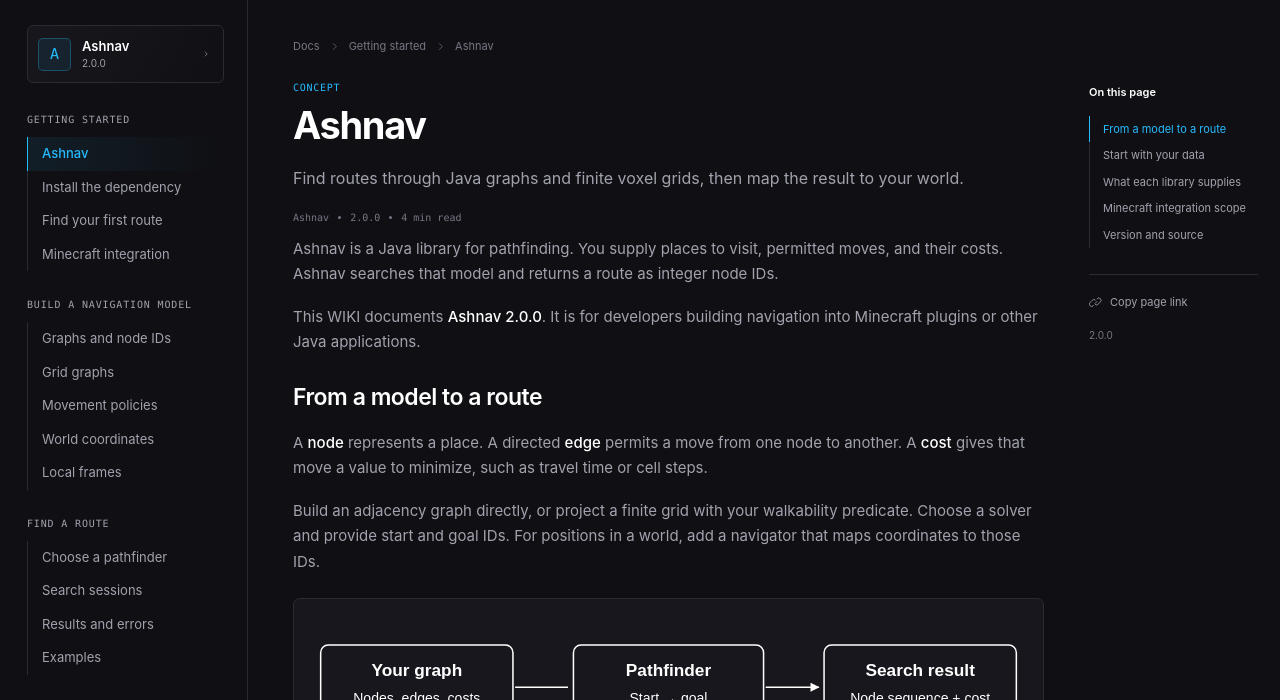
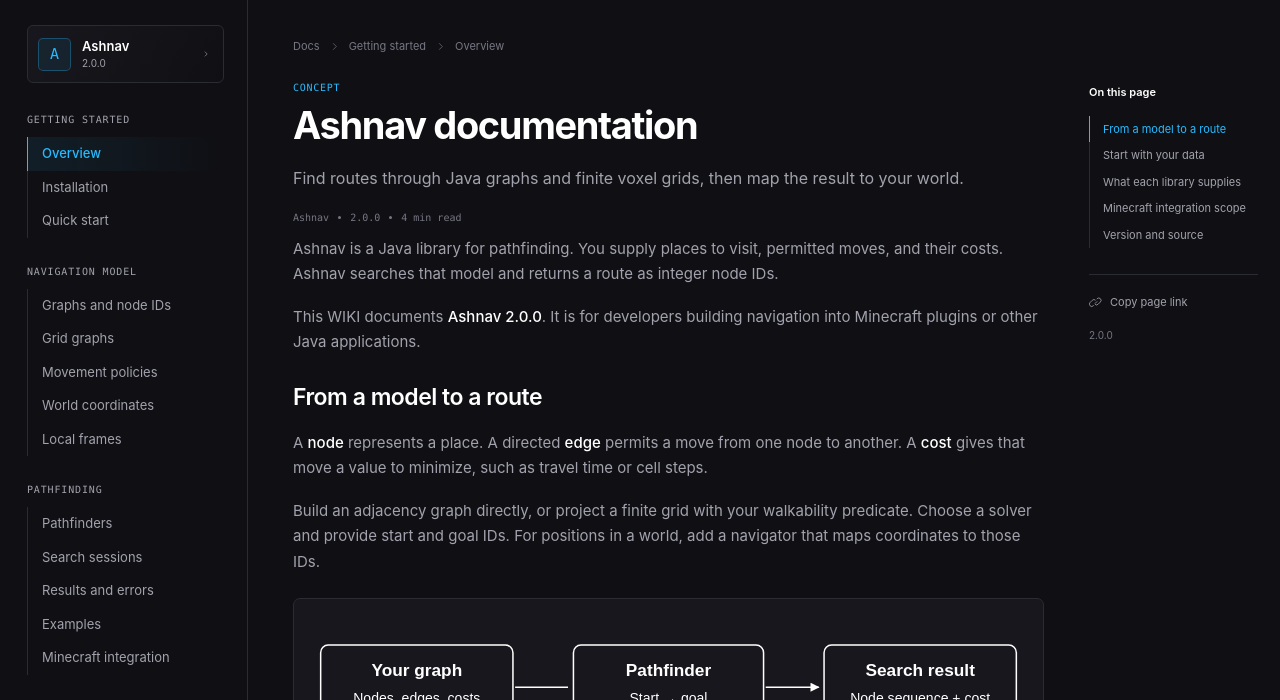
Before and after one commit to Miciasty/Ashnav, a website: page wiki/index.html in a window 1280 px wide. Shown: the part 70-770 px from the top of the page. Drawn offline with nearby package versions, Linux system fonts and the light colour scheme.

Commit message:
fix: align Ashnav wiki navigation and callouts with sibling wikis

```diff
--- a/wiki/assets/app.js
+++ b/wiki/assets/app.js
@@ -219,7 +219,7 @@
       });
       all('.header-nav a').forEach(link => {
         const isExample = ['examples', 'quick-start'].includes(id);
-        const isReference = ['api-reference', 'limits', 'results', 'glossary', 'releases', 'troubleshooting'].includes(id);
+        const isReference = pageMap.get(id).category === 'Reference';
         const active = link.dataset.top === (isExample ? 'examples' : isReference ? 'reference' : 'docs');
         if (active) link.setAttribute('aria-current', 'page'); else link.removeAttribute('aria-current');
       });
--- a/wiki/content/guides.js
+++ b/wiki/content/guides.js
@@ -175,7 +175,7 @@
 
   window.WIKI_PAGES.push(
     {
-      id: 'overview', category: 'Getting started', title: 'Ashnav', kind: 'concept', readingTime: 4,
+      id: 'overview', category: 'Getting started', title: 'Ashnav documentation', navTitle: 'Overview', kind: 'concept', readingTime: 4,
       description: 'Find routes through Java graphs and finite voxel grids, then map the result to your world.',
       intro: `<p>Ashnav is a Java library for pathfinding. You supply places to visit, permitted moves, and their costs. Ashnav searches that model and returns a route as integer node IDs.</p><p>This WIKI documents <strong>Ashnav 2.0.0</strong>. It is for developers building navigation into Minecraft plugins or other Java applications.</p>`,
       sections: [
@@ -197,7 +197,7 @@
       ]
     },
     {
-      id: 'installation', category: 'Getting started', title: 'Install the dependency', kind: 'guide', readingTime: 5,
+      id: 'installation', category: 'Getting started', title: 'Install the dependency', navTitle: 'Installation', kind: 'guide', readingTime: 5,
       description: 'Add Ashnav 2.0.0 to a Java project and check the resolved dependency versions.',
       intro: `<p>Use JDK 21 or newer. Ashnav is available from Maven Central as <code>dev.nasaka.blackframe:ashnav:2.0.0</code>. You do not need a custom Maven repository or a local build of Ashcore.</p>`,
       sections: [
@@ -260,7 +260,7 @@
       ]
     },
     {
-      id: 'quick-start', category: 'Getting started', title: 'Find your first route', kind: 'guide', readingTime: 6,
+      id: 'quick-start', category: 'Getting started', title: 'Find your first route', navTitle: 'Quick start', kind: 'guide', readingTime: 6,
       description: 'Create a three-cell corridor and find a path between two world positions.',
       intro: `<p>This example runs in a plain Java project with the <a href="#/installation">Ashnav dependency</a>. It needs no Minecraft server. The grid is 3 × 1 × 1 cells, and every cell is accepted by the predicate.</p>`,
       sections: [
@@ -283,7 +283,7 @@
       ]
     },
     {
-      id: 'examples', category: 'Guides', title: 'Examples', kind: 'guide', readingTime: 9,
+      id: 'examples', category: 'Pathfinding', title: 'Examples', kind: 'guide', readingTime: 9,
       description: 'Run complete Java examples for weighted routes, movement policies, coordinate frames, and stepped search.',
       intro: `<p>Each class below compiles in the consumer project from <a href="#/installation">Installation</a>. Save it under <code>src/main/java</code>. Use the <a href="#/quick-start">quick start commands</a> and replace the main class name with the example’s name.</p>`,
       sections: [
@@ -293,7 +293,7 @@
       ]
     },
     {
-      id: 'minecraft-integration', category: 'Guides', title: 'Minecraft integration', kind: 'guide', readingTime: 7,
+      id: 'minecraft-integration', category: 'Pathfinding', title: 'Minecraft integration', kind: 'guide', readingTime: 7,
       description: 'Embed Ashnav in your plugin and define the world, movement, and scheduling behavior around its search API.',
       intro: `<p>Ashnav 2.0.0 provides a Java search library. It contains no Bukkit or Paper adapter and declares no Minecraft server compatibility range. The examples here explain integration responsibilities; they do not represent a tested live-server plugin.</p>`,
       sections: [
--- a/wiki/content/helpers.js
+++ b/wiki/content/helpers.js
@@ -5,7 +5,7 @@
   return {
     code: (source, language = 'java', filename = 'Example.java') => `<div class="code-block my-[21px] overflow-hidden rounded-[7px] border border-line bg-surface print:break-inside-avoid" data-language="${escape(language)}" data-filename="${escape(filename)}"><pre><code>${escape(source.trim())}</code></pre></div>`,
     table: (headers, rows) => `<div class="doc-table my-[22px] overflow-x-auto rounded-[6px] border border-line"><table class="w-full border-collapse text-left text-[12px]"><thead><tr>${headers.map(h => `<th scope="col">${h}</th>`).join('')}</tr></thead><tbody>${rows.map(row => `<tr>${row.map(cell => `<td>${cell}</td>`).join('')}</tr>`).join('')}</tbody></table></div>`,
-    note: (title, html) => `<aside class="callout my-[22px] flex items-start gap-[13px] rounded-md border border-accent/25 bg-accent-soft px-[18px] py-[15px]"><div><strong>${title}</strong>${html}</div></aside>`,
+    note: (title, html, warning = false) => `<aside class="callout ${warning ? 'warning' : 'note'} my-6 grid grid-cols-[18px_minmax(0,1fr)] gap-x-[11px] rounded-[6px] border border-line bg-surface px-[17px] py-4 print:break-inside-avoid"><div><strong>${escape(title)}</strong>${html}</div></aside>`,
     cards: rows => `<div class="link-cards my-[22px] grid grid-cols-2 gap-[13px] max-[680px]:grid-cols-1">${rows.map(([id,title,description]) => `<a class="link-card block rounded-[6px] border border-line p-[18px] [background:linear-gradient(145deg,var(--surface),transparent)] transition-[border-color] duration-150 hover:border-accent" href="#/${escape(id)}"><span>Ashnav <b>↗</b></span><h3>${title}</h3><p>${description}</p></a>`).join('')}</div>`
   };
 })();
--- a/wiki/content/reference.js
+++ b/wiki/content/reference.js
@@ -9,7 +9,7 @@
 
   window.WIKI_PAGES.push(
     {
-      id: 'graph-model', category: 'Core concepts', title: 'Graphs and node IDs', kind: 'concept',
+      id: 'graph-model', category: 'Navigation model', title: 'Graphs and node IDs', kind: 'concept',
       description: 'Define directed connectivity, choose costs, and preserve the meaning of each integer node ID.',
       intro: '<p>A graph describes places and permitted moves. A node is a place with an integer ID. An outgoing edge permits movement from one node to another. Ashnav searches this model; your application decides what each place and move represents.</p>',
       sections: [
@@ -45,7 +45,7 @@
       ]
     },
     {
-      id: 'solvers', category: 'Core concepts', title: 'Choose a pathfinder', kind: 'concept',
+      id: 'solvers', category: 'Pathfinding', title: 'Choose a pathfinder', navTitle: 'Pathfinders', kind: 'concept',
       description: 'Compare BFS, Dijkstra, and A* by the cost they minimize and the assumptions they require.',
       intro: '<p>Choose the solver from the meaning of an edge. Use BFS for the fewest moves, Dijkstra for the lowest supplied cost, and A* when you have a proven lower bound on remaining cost.</p>',
       sections: [
@@ -85,7 +85,7 @@
       ]
     },
     {
-      id: 'sessions', category: 'Core concepts', title: 'Search sessions', kind: 'guide',
+      id: 'sessions', category: 'Pathfinding', title: 'Search sessions', kind: 'guide',
       description: 'Split a search into queue-pop budgets, observe its state, and cancel between steps.',
       intro: '<p>All three built-in pathfinders implement <code>ResumablePathfinder</code>. A session keeps one query’s state between calls. Your application decides when to advance it and when to cancel it.</p>',
       sections: [
@@ -126,7 +126,7 @@
       ]
     },
     {
-      id: 'policies', category: 'Core concepts', title: 'Movement policies', kind: 'guide',
+      id: 'policies', category: 'Navigation model', title: 'Movement policies', kind: 'guide',
       description: 'Filter directed edges and replace traversal costs while retaining the base graph’s node IDs.',
       intro: '<p><code>PolicyWeightedIntGraph</code> wraps a weighted graph with an acceptance rule and a cost rule. Use it to express restrictions and penalties that your application can calculate for each directed move.</p>',
       sections: [
@@ -160,7 +160,7 @@
       ]
     },
     {
-      id: 'results', category: 'Reference', title: 'Results and errors', kind: 'reference',
+      id: 'results', category: 'Pathfinding', title: 'Results and errors', kind: 'reference',
       description: 'Read a completed route, interpret visited nodes, and distinguish no route from invalid input.',
       intro: '<p>A completed search returns <code>PathSearchResult</code>. Its status says whether a route exists in the queried model. The route contains node IDs and a cost; it does not retain or monitor the graph.</p>',
       sections: [
@@ -208,7 +208,7 @@
       ]
     },
     {
-      id: 'api-reference', category: 'Reference', title: 'API reference', kind: 'reference',
+      id: 'api-reference', category: 'Reference', title: 'API reference', navTitle: 'API index', kind: 'reference',
       description: 'Supported public interfaces, value types, constructors, and methods in Ashnav 2.0.0.',
       intro: '<p>All public types and members under <code>nsk.nu.ashnav.api</code> and the public graph, grid, and pathfinder classes under <code>nsk.nu.ashnav.implementation</code> are supported API. Package-private helpers and private queue records are internal.</p><p>Signatures below omit public modifiers for compactness. Standard enum methods and record-generated members follow Java’s conventions. Refer to the linked concept pages for behavior and examples.</p>',
       sections: [
@@ -430,7 +430,7 @@
       ]
     },
     {
-      id: 'releases', category: 'Reference', title: 'Release and migration notes', kind: 'reference',
+      id: 'releases', category: 'Reference', title: 'Release and migration notes', navTitle: 'Migration', kind: 'reference',
       description: 'What Ashnav 2.0.0 changes, which public APIs remain, and what to check when upgrading.',
       intro: '<p>This wiki documents Ashnav <strong>2.0.0</strong>, using JDK 21 or newer. Releases follow Semantic Versioning. The changes below describe the current source and published project documentation; they are not a roadmap.</p>',
       sections: [
--- a/wiki/content/site.js
+++ b/wiki/content/site.js
@@ -6,10 +6,10 @@
   defaultPage: 'overview',
   demo: false,
   navigation: [
-    { title: 'Getting started', items: ['overview', 'installation', 'quick-start', 'minecraft-integration'] },
-    { title: 'Build a navigation model', items: ['graph-model', 'grid-graphs', 'policies', 'coordinates', 'frames'] },
-    { title: 'Find a route', items: ['solvers', 'sessions', 'results', 'examples'] },
-    { title: 'Reference', items: ['api-reference', 'limits', 'troubleshooting', 'glossary', 'releases'] }
+    { title: 'Getting started', items: ['overview', 'installation', 'quick-start'] },
+    { title: 'Navigation model', items: ['graph-model', 'grid-graphs', 'policies', 'coordinates', 'frames'] },
+    { title: 'Pathfinding', items: ['solvers', 'sessions', 'results', 'examples', 'minecraft-integration'] },
+    { title: 'Reference', items: ['api-reference', 'limits', 'glossary', 'releases', 'troubleshooting'] }
   ],
   links: {
     github: 'https://github.com/Miciasty/Ashnav',
--- a/wiki/content/spatial.js
+++ b/wiki/content/spatial.js
@@ -99,7 +99,7 @@
 
   window.WIKI_PAGES.push(
     {
-      id:'grid-graphs',category:'Build a navigation model',title:'Grid graphs',kind:'concept',
+      id:'grid-graphs',category:'Navigation model',title:'Grid graphs',kind:'concept',
       description:'Turn accepted cells into a finite graph, choose a neighborhood, and understand what the snapshot guarantees.',
       intro:'<p>A grid stores values at integer coordinates. <code>GridWalkabilityGraph3</code> evaluates your predicate once per cell and assigns a node to each accepted cell. A neighborhood selects which nearby accepted cells connect.</p>',
       sections:[
@@ -114,7 +114,7 @@
       ]
     },
     {
-      id:'coordinates',category:'Build a navigation model',title:'World coordinates',kind:'concept',
+      id:'coordinates',category:'Navigation model',title:'World coordinates',kind:'concept',
       description:'Map world points to node IDs and convert a found route back to cell centers.',
       intro:'<p>A graph uses integer IDs. Your plugin usually has positions in a world. <code>SpaceMappedGridNavigator3</code> joins a cell-to-node mapping to Ashspace’s <code>GridSpaceMapper3</code>. Ashcore supplies the <code>Vector3</code> values used for positions.</p>',
       sections:[
@@ -126,7 +126,7 @@
       ]
     },
     {
-      id:'frames',category:'Build a navigation model',title:'Local frames',kind:'concept',
+      id:'frames',category:'Navigation model',title:'Local frames',kind:'concept',
       description:'Attach a grid to an Ashspace frame and query points from captured world or local coordinate systems.',
       intro:'<p>A local frame describes positions relative to an object, such as a vehicle. <code>FrameMappedGridNavigator3</code> captures the transforms between Ashspace frames and a grid frame. Start and goal points can then use different captured frames.</p>',
       sections:[
--- a/wiki/index.html
+++ b/wiki/index.html
@@ -33,9 +33,9 @@
   <header class="site-header sticky top-0 z-40 flex h-[var(--header-height)] items-center justify-between gap-6 border-b border-line bg-page px-7 max-[850px]:gap-[15px] max-[850px]:px-[19px] max-[680px]:px-[18px] min-[1500px]:px-[max(28px,calc((100vw-1624px)/2))] print:hidden">
     <a class="brand flex items-center gap-[11px] whitespace-nowrap text-[14px]" href="#/overview" aria-label="Documentation home">
       <svg class="brand-mark h-[30px] w-[27px] text-foreground" viewBox="0 0 32 32" fill="none" aria-hidden="true"><path d="M16 3 28 10v13L16 30 4 23V10L16 3Z" stroke="currentColor" stroke-width="1.7"/><path d="m4 10 12 7 12-7M16 17v13M10 6.5l12 7v13" stroke="currentColor" stroke-width="1.7"/></svg>
-      <span id="brand-name" class="text-[14px] font-bold tracking-[.025em]">Documentation</span><span class="brand-divider mx-[3px] text-[22px] font-light text-[#555562] max-[850px]:hidden">/</span><span id="header-product" class="font-medium text-muted max-[850px]:hidden">Plugin</span>
+      <span id="brand-name" class="text-[14px] font-bold tracking-[.025em]">Documentation</span><span class="brand-divider mx-[3px] text-[22px] font-light text-[#555562] max-[850px]:hidden">/</span><span id="header-product" class="font-medium text-muted max-[850px]:hidden">Ashnav</span>
     </a>
-    <nav class="header-nav mr-auto ml-5 flex items-center gap-[27px] self-stretch text-[13px] max-[1190px]:ml-2.5 max-[850px]:ml-0 max-[850px]:gap-[17px] max-[680px]:hidden" aria-label="Primary"><a class="relative flex h-full items-center text-muted hover:text-foreground aria-[current]:text-foreground aria-[current]:after:absolute aria-[current]:after:inset-x-0 aria-[current]:after:-bottom-px aria-[current]:after:h-0.5 aria-[current]:after:bg-accent aria-[current]:after:content-['']" href="#/overview" data-top="docs">Documentation</a><a class="relative flex h-full items-center text-muted hover:text-foreground aria-[current]:text-foreground aria-[current]:after:absolute aria-[current]:after:inset-x-0 aria-[current]:after:-bottom-px aria-[current]:after:h-0.5 aria-[current]:after:bg-accent aria-[current]:after:content-['']" href="#/examples" data-top="examples">Examples</a><a class="relative flex h-full items-center text-muted hover:text-foreground aria-[current]:text-foreground aria-[current]:after:absolute aria-[current]:after:inset-x-0 aria-[current]:after:-bottom-px aria-[current]:after:h-0.5 aria-[current]:after:bg-accent aria-[current]:after:content-['']" href="#/api-reference" data-top="reference">API reference</a></nav>
+    <nav class="header-nav mr-auto ml-5 flex items-center gap-[27px] self-stretch text-[13px] max-[1190px]:ml-2.5 max-[850px]:ml-0 max-[850px]:gap-[17px] max-[680px]:hidden" aria-label="Primary"><a class="relative flex h-full items-center text-muted hover:text-foreground aria-[current]:text-foreground aria-[current]:after:absolute aria-[current]:after:inset-x-0 aria-[current]:after:-bottom-px aria-[current]:after:h-0.5 aria-[current]:after:bg-accent aria-[current]:after:content-['']" href="#/overview" data-top="docs">Documentation</a><a class="relative flex h-full items-center text-muted hover:text-foreground aria-[current]:text-foreground aria-[current]:after:absolute aria-[current]:after:inset-x-0 aria-[current]:after:-bottom-px aria-[current]:after:h-0.5 aria-[current]:after:bg-accent aria-[current]:after:content-['']" href="#/quick-start" data-top="examples">Examples</a><a class="relative flex h-full items-center text-muted hover:text-foreground aria-[current]:text-foreground aria-[current]:after:absolute aria-[current]:after:inset-x-0 aria-[current]:after:-bottom-px aria-[current]:after:h-0.5 aria-[current]:after:bg-accent aria-[current]:after:content-['']" href="#/api-reference" data-top="reference">API reference</a></nav>
     <div class="header-actions flex items-center gap-[15px] max-[850px]:gap-2 max-[680px]:ml-auto">
       <button class="search-trigger flex items-center gap-2.5 rounded-md border border-line bg-surface px-[9px] py-[7px] text-[12px] text-muted max-[850px]:h-[30px] max-[850px]:p-[7px] max-[680px]:border-0 max-[680px]:bg-transparent [&_kbd]:ml-[25px] max-[1190px]:[&_kbd]:ml-2.5 max-[850px]:[&_kbd]:hidden" type="button" aria-label="Search documentation" data-open-search><span class="search-glyph relative mr-[3px] inline-block size-[13px] shrink-0 rounded-full border-[1.5px] border-current after:absolute after:-right-1 after:-bottom-0.5 after:h-[1.5px] after:w-[5px] after:rotate-45 after:bg-current after:content-['']" aria-hidden="true"></span><span class="search-label max-[1190px]:hidden">Search documentation</span><kbd>Ctrl K</kbd></button>
       <button class="icon-button grid h-8 w-[30px] place-items-center rounded-[5px] text-muted hover:bg-surface hover:text-foreground [&_svg]:size-[19px] theme-toggle" type="button" aria-label="Switch to light theme" title="Switch theme"><svg viewBox="0 0 24 24" fill="none" stroke="currentColor" stroke-width="1.5" aria-hidden="true"><path d="M20.9 13A9 9 0 0 1 11 3.1 9 9 0 1 0 20.9 13Z"/></svg></button>
@@ -45,9 +45,9 @@
   <button class="nav-backdrop fixed inset-x-0 top-[var(--header-height)] bottom-0 z-[34] bg-black/60 backdrop-blur-[3px]" type="button" tabindex="-1" aria-label="Close navigation" hidden></button>
   <div class="docs-layout mx-auto grid max-w-[1680px] grid-cols-[var(--sidebar-width)_minmax(0,1fr)] max-[680px]:block print:block">
     <aside class="sidebar sticky top-[var(--header-height)] flex h-[calc(100dvh-var(--header-height))] flex-col overflow-y-auto border-r border-line pt-[29px] pr-[23px] pb-5 pl-[27px] [scrollbar-width:thin] [scrollbar-color:var(--border)_transparent] max-[850px]:px-[17px] max-[850px]:py-[27px] max-[680px]:fixed max-[680px]:bottom-0 max-[680px]:left-0 max-[680px]:z-[35] max-[680px]:hidden max-[680px]:w-[280px] max-[680px]:max-w-[85vw] max-[680px]:bg-page max-[680px]:p-[25px] max-[680px]:[&.is-open]:flex print:hidden" id="sidebar" aria-label="Documentation navigation">
-      <a class="product-card -mt-0.5 mb-[31px] flex items-center gap-[11px] rounded-md border border-line bg-[linear-gradient(120deg,var(--surface),var(--bg))] px-2.5 py-[11px]" href="#/overview"><span class="product-symbol grid size-[33px] shrink-0 place-items-center rounded-[5px] border border-accent/30 bg-accent-soft font-mono text-[15px] leading-none text-accent" aria-hidden="true">S</span><span><strong id="sidebar-product" class="block text-[13px] leading-[1.4] font-semibold">Plugin</strong><span id="product-version" class="block text-[10px] leading-[1.6] text-muted">Documentation</span></span><svg class="ml-auto size-[14px] shrink-0 text-subtle" viewBox="0 0 24 24" fill="none" stroke="currentColor" stroke-width="1.5" aria-hidden="true"><path d="m10 8 4 4-4 4"/></svg></a>
+      <a class="product-card -mt-0.5 mb-[31px] flex items-center gap-[11px] rounded-md border border-line bg-[linear-gradient(120deg,var(--surface),var(--bg))] px-2.5 py-[11px]" href="#/overview"><span class="product-symbol grid size-[33px] shrink-0 place-items-center rounded-[5px] border border-accent/30 bg-accent-soft font-mono text-[15px] leading-none text-accent" aria-hidden="true">A</span><span><strong id="sidebar-product" class="block text-[13px] leading-[1.4] font-semibold">Ashnav</strong><span id="product-version" class="block text-[10px] leading-[1.6] text-muted">Documentation</span></span><svg class="ml-auto size-[14px] shrink-0 text-subtle" viewBox="0 0 24 24" fill="none" stroke="currentColor" stroke-width="1.5" aria-hidden="true"><path d="m10 8 4 4-4 4"/></svg></a>
       <nav id="page-navigation" aria-label="Topics"></nav>
-      <div class="sidebar-footer mt-auto flex items-center gap-[7px] pt-[23px] font-mono text-[10px] leading-[normal] text-subtle"><span class="status-dot size-[5px] shrink-0 rounded-full bg-accent" aria-hidden="true"></span><span id="sidebar-note">Plugin documentation</span></div>
+      <div class="sidebar-footer mt-auto flex items-center gap-[7px] pt-[23px] font-mono text-[10px] leading-[normal] text-subtle"><span class="status-dot size-[5px] shrink-0 rounded-full bg-accent" aria-hidden="true"></span><span id="sidebar-note">Java library documentation</span></div>
     </aside>
     <div class="reading-layout grid min-w-0 grid-cols-[minmax(0,1fr)_191px] min-[1500px]:grid-cols-[minmax(0,1fr)_210px] max-[1190px]:grid-cols-[minmax(0,1fr)] print:block">
       <main id="main" class="min-w-0 outline-none" tabindex="-1"><article id="article" class="article mx-auto max-w-[860px] px-[45px] pt-[39px] pb-[50px] min-[1500px]:px-[65px] max-[1190px]:max-w-[800px] max-[1190px]:px-11 max-[1190px]:py-[37px] max-[850px]:px-7 max-[850px]:py-8 max-[680px]:px-[21px] max-[680px]:pt-[27px] max-[680px]:pb-[30px] print:max-w-none print:p-0"><p class="loading-message p-[30px]">Loading documentation…</p></article></main>
```
Also changed, not shown: wiki/assets/styles.css.
